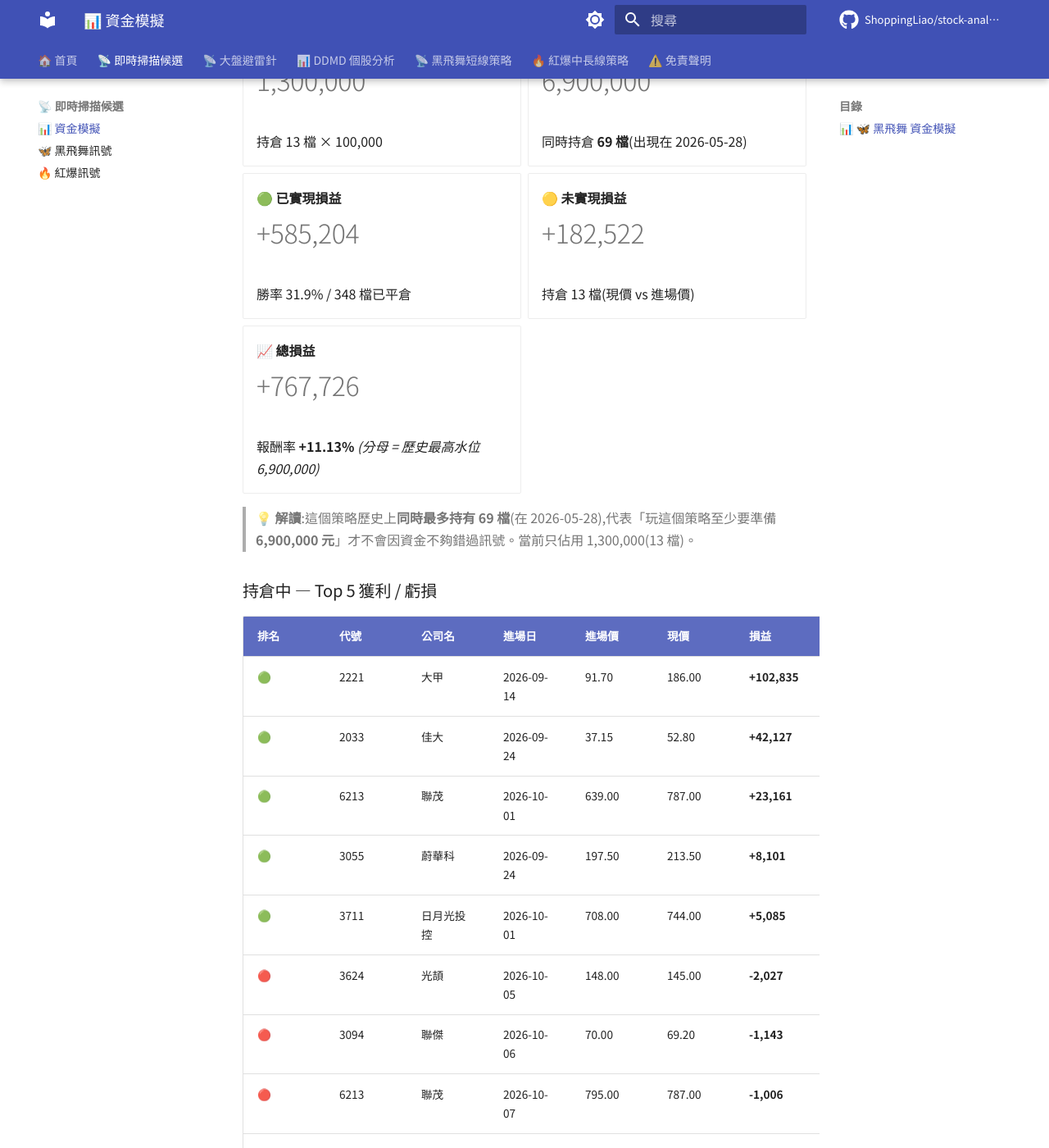
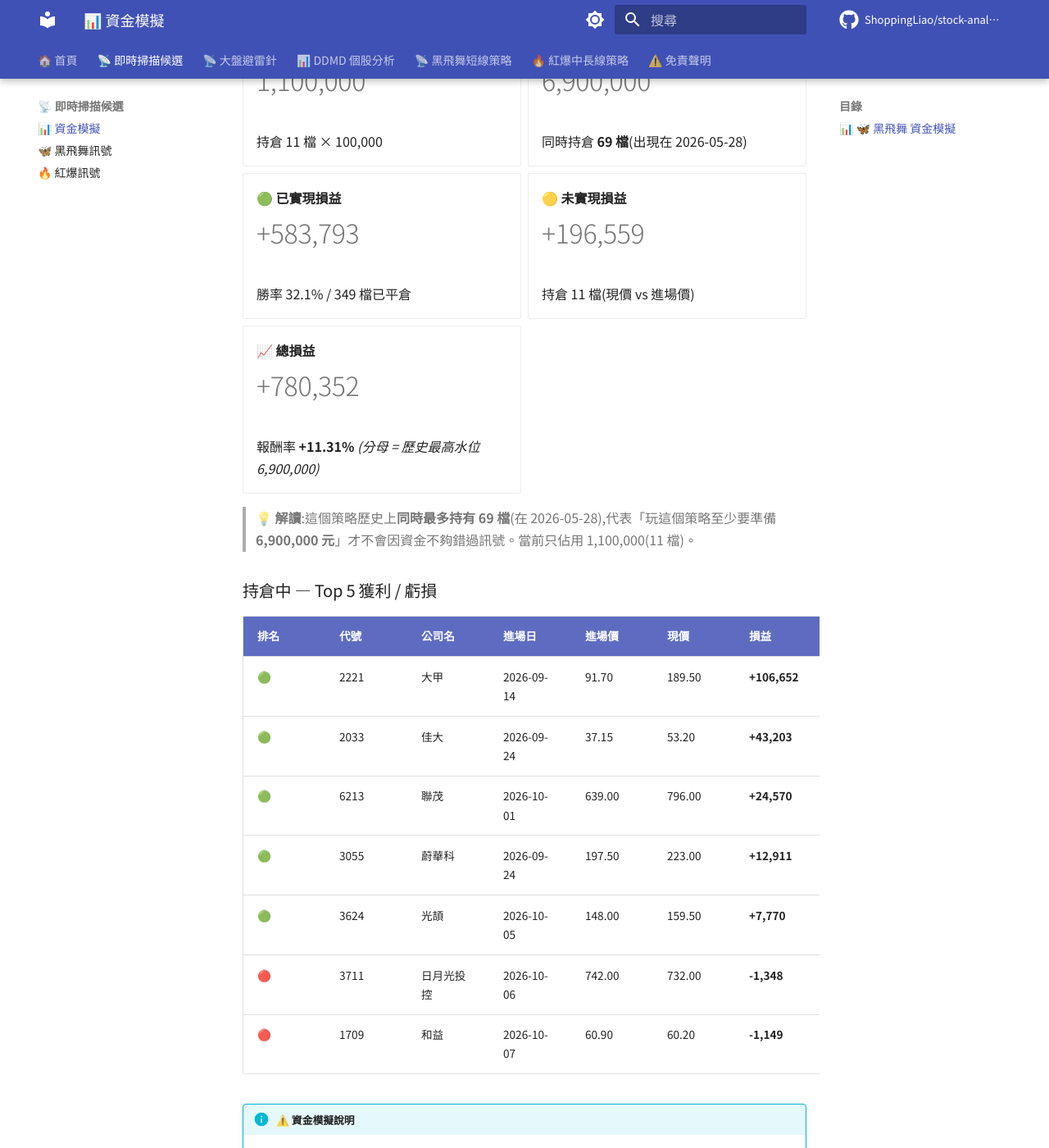
Before and after one commit to ShoppingLiao/stock-analysis-public, an MkDocs documentation site: the page built from docs/signals_capital.md, in a window 1280 px wide and 1400 px high, scrolled down 545 px. Shown: the whole window at 82% size. Built offline with MkDocs 1.6.1 and Material for MkDocs 9.7.7, drawn with Linux system fonts in a browser that asks for light colours; comment, search, counter and statistics services are not loaded; some of the changed text lies outside the part shown.

Commit message:
docs(signals): update BB + RB + capital (2026-10-07)

```diff
--- a/docs/signals_capital.md
+++ b/docs/signals_capital.md
@@ -17,9 +17,9 @@
 
 -   **💼 當前資金水位**
 
-    # 1,300,000
+    # 1,100,000
 
-    持倉 13 檔 × 100,000
+    持倉 11 檔 × 100,000
 
 -   **🌊 歷史最高水位**
 
@@ -29,39 +29,37 @@
 
 -   **🟢 已實現損益**
 
-    # +585,204
+    # +583,793
 
-    勝率 31.9% / 348 檔已平倉
+    勝率 32.1% / 349 檔已平倉
 
 -   **🟡 未實現損益**
 
-    # +182,522
+    # +196,559
 
-    持倉 13 檔(現價 vs 進場價)
+    持倉 11 檔(現價 vs 進場價)
 
 -   **📈 總損益**
 
-    # +767,726
+    # +780,352
 
-    報酬率 **+11.13%** _(分母 = 歷史最高水位 6,900,000)_
+    報酬率 **+11.31%** _(分母 = 歷史最高水位 6,900,000)_
 
 </div>
 
-> **💡 解讀**:這個策略歷史上**同時最多持有 69 檔**(在 2026-05-28),代表「玩這個策略至少要準備 **6,900,000 元**」才不會因資金不夠錯過訊號。當前只佔用 1,300,000(13 檔)。
+> **💡 解讀**:這個策略歷史上**同時最多持有 69 檔**(在 2026-05-28),代表「玩這個策略至少要準備 **6,900,000 元**」才不會因資金不夠錯過訊號。當前只佔用 1,100,000(11 檔)。
 
 ### 持倉中 — Top 5 獲利 / 虧損
 
 | 排名 | 代號 | 公司名 | 進場日 | 進場價 | 現價 | 損益 | 損益% |
 |------|------|--------|--------|--------|------|------|-------|
-| 🟢 | 2221 | 大甲 | 2026-09-14 | 91.70 | 186.00 | **+102,835** | **+102.84%** |
-| 🟢 | 2033 | 佳大 | 2026-09-24 | 37.15 | 52.80 | **+42,127** | **+42.13%** |
-| 🟢 | 6213 | 聯茂 | 2026-10-01 | 639.00 | 787.00 | **+23,161** | **+23.16%** |
-| 🟢 | 3055 | 蔚華科 | 2026-09-24 | 197.50 | 213.50 | **+8,101** | **+8.10%** |
-| 🟢 | 3711 | 日月光投控 | 2026-10-01 | 708.00 | 744.00 | **+5,085** | **+5.08%** |
-| 🔴 | 3624 | 光頡 | 2026-10-05 | 148.00 | 145.00 | **-2,027** | **-2.03%** |
-| 🔴 | 3094 | 聯傑 | 2026-10-06 | 70.00 | 69.20 | **-1,143** | **-1.14%** |
-| 🔴 | 6213 | 聯茂 | 2026-10-07 | 795.00 | 787.00 | **-1,006** | **-1.01%** |
-| 🔴 | 8150 | 南茂 | 2026-10-06 | 128.50 | 127.50 | **-778** | **-0.78%** |
+| 🟢 | 2221 | 大甲 | 2026-09-14 | 91.70 | 189.50 | **+106,652** | **+106.65%** |
+| 🟢 | 2033 | 佳大 | 2026-09-24 | 37.15 | 53.20 | **+43,203** | **+43.20%** |
+| 🟢 | 6213 | 聯茂 | 2026-10-01 | 639.00 | 796.00 | **+24,570** | **+24.57%** |
+| 🟢 | 3055 | 蔚華科 | 2026-09-24 | 197.50 | 223.00 | **+12,911** | **+12.91%** |
+| 🟢 | 3624 | 光頡 | 2026-10-05 | 148.00 | 159.50 | **+7,770** | **+7.77%** |
+| 🔴 | 3711 | 日月光投控 | 2026-10-06 | 742.00 | 732.00 | **-1,348** | **-1.35%** |
+| 🔴 | 1709 | 和益 | 2026-10-07 | 60.90 | 60.20 | **-1,149** | **-1.15%** |
 
 !!! info "⚠️ 資金模擬說明"
     每檔固定投入 **100,000 元**(教育性質,實際操作會依 TDMD 評分動態調整部位)。
@@ -114,16 +112,16 @@
 
 | 排名 | 代號 | 公司名 | 進場日 | 進場價 | 現價 | 損益 | 損益% |
 |------|------|--------|--------|--------|------|------|-------|
-| 🟢 | 2221 | 大甲 | 2026-09-02 | 83.20 | 186.00 | **+123,558** | **+123.56%** |
-| 🟢 | 1709 | 和益 | 2026-08-13 | 30.65 | 63.30 | **+106,525** | **+106.53%** |
-| 🟢 | 2033 | 佳大 | 2026-08-28 | 25.65 | 52.80 | **+105,848** | **+105.85%** |
-| 🟢 | 2030 | 彰源 | 2026-08-10 | 20.45 | 37.25 | **+82,152** | **+82.15%** |
-| 🟢 | 8039 | 台虹 | 2026-07-14 | 185.50 | 295.50 | **+59,299** | **+59.30%** |
-| 🔴 | 3264 | 欣銓 | 2026-09-21 | 284.00 | 246.00 | **-13,380** | **-13.38%** |
-| 🔴 | 6532 | 瑞耘 | 2026-10-01 | 122.50 | 111.00 | **-9,388** | **-9.39%** |
+| 🟢 | 2221 | 大甲 | 2026-09-02 | 83.20 | 189.50 | **+127,764** | **+127.76%** |
+| 🟢 | 2033 | 佳大 | 2026-08-28 | 25.65 | 53.20 | **+107,407** | **+107.41%** |
+| 🟢 | 1709 | 和益 | 2026-08-13 | 30.65 | 60.20 | **+96,411** | **+96.41%** |
+| 🟢 | 2030 | 彰源 | 2026-08-10 | 20.45 | 36.75 | **+79,707** | **+79.71%** |
+| 🟢 | 8039 | 台虹 | 2026-07-14 | 185.50 | 304.50 | **+64,151** | **+64.15%** |
+| 🔴 | 3264 | 欣銓 | 2026-09-21 | 284.00 | 250.00 | **-11,972** | **-11.97%** |
+| 🔴 | 9933 | 中鼎 | 2026-10-05 | 48.75 | 43.55 | **-10,667** | **-10.67%** |
+| 🔴 | 6617 | 共信-KY | 2026-09-08 | 134.50 | 121.50 | **-9,665** | **-9.67%** |
 | 🔴 | 1727 | 中華化 | 2026-09-23 | 116.50 | 106.00 | **-9,013** | **-9.01%** |
-| 🔴 | 9933 | 中鼎 | 2026-10-05 | 48.75 | 45.25 | **-7,179** | **-7.18%** |
-| 🔴 | 6617 | 共信-KY | 2026-09-08 | 134.50 | 126.50 | **-5,948** | **-5.95%** |
+| 🔴 | 6133 | 金橋 | 2026-09-30 | 29.60 | 26.95 | **-8,953** | **-8.95%** |
 
 !!! info "⚠️ 資金模擬說明"
     每檔固定投入 **100,000 元**(教育性質,實際操作會依 TDMD 評分動態調整部位)。
@@ -138,9 +136,9 @@
 
 -   **💼 當前資金水位**
 
-    # 5,100,000
+    # 4,900,000
 
-    BB 1,300,000 + RB 3,800,000
+    BB 1,100,000 + RB 3,800,000
 
 -   **🌊 兩策略歷史最高水位**
 
@@ -150,21 +148,21 @@
 
 -   **🟢 已實現損益**
 
-    # -228,398
+    # -229,809
 
-    BB +585,204 + RB -813,602
+    BB +583,793 + RB -813,602
 
 -   **🟡 未實現損益**
 
-    # +1,026,196
+    # +1,044,444
 
-    BB +182,522 + RB +843,674
+    BB +196,559 + RB +847,885
 
 -   **📈 總損益**
 
-    # +797,798
+    # +814,635
 
-    報酬率 **+3.50%** _(分母 = 兩策略歷史最高水位)_
+    報酬率 **+3.57%** _(分母 = 兩策略歷史最高水位)_
 
 </div>
 
```
Also changed, not shown: other parts of docs/signals_capital.md (+3 -3 lines), docs/signals_black_butterfly.md (+13 -14 lines), docs/signals_red_burst.md (+6 -1 lines).
